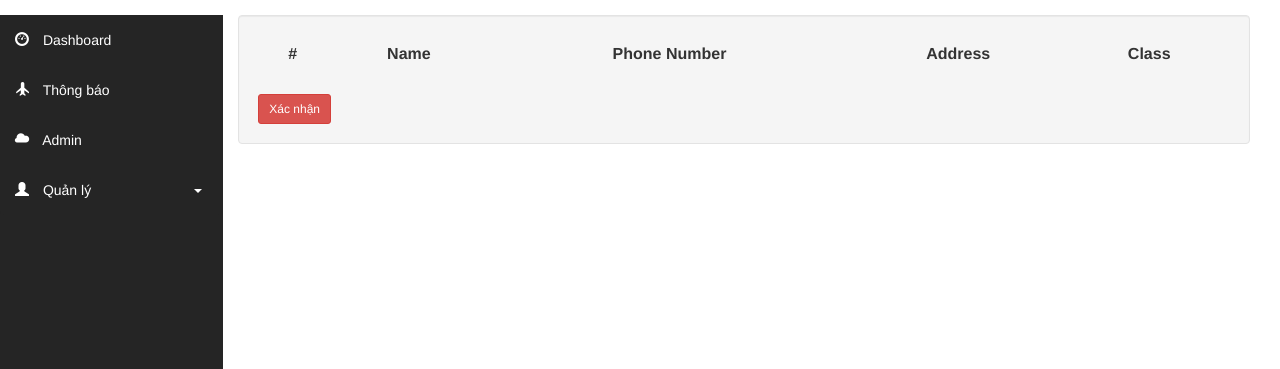
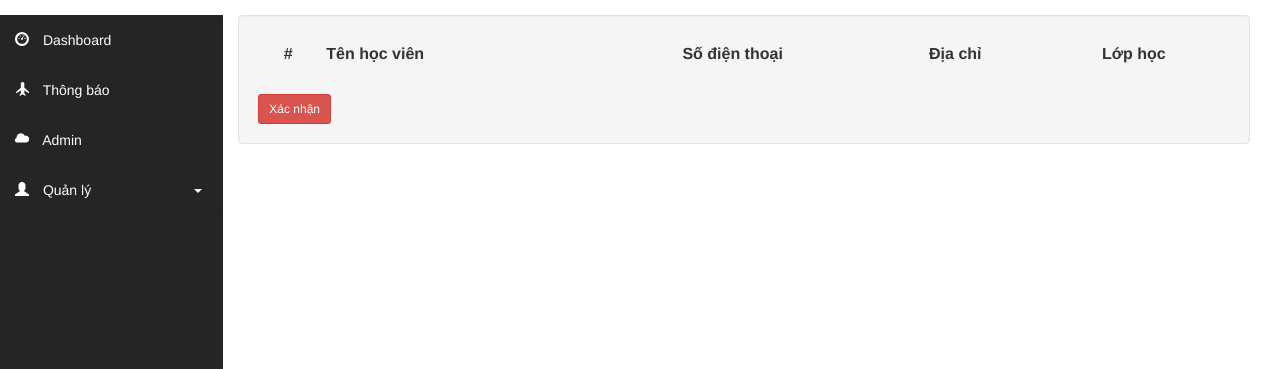
Before and after one commit to MrVu/School-Management, a Flask app: page /admin/newattendance/1 in a window 1280 px wide. Shown: the part 51-420 px from the top of the page. Run offline with Flask 2, Linux system fonts and the light colour scheme; the visitor is signed in with stand-in values (Sample User, id 1); data comes from the database, SQL or seed files in the repository; data that the repository does not hold is empty; some libraries are stand-ins or nearby versions.

Commit message:
change html

```diff
--- a/app/templates/admin/attendanceform.html
+++ b/app/templates/admin/attendanceform.html
@@ -6,17 +6,17 @@
             <thead class="thead-dark">
             <tr>
                 <th scope="col">#</th>
-                <th scope="col">Name</th>
-                <th scope="col">Phone Number</th>
-                <th scope="col">Address</th>
-                <th scope="col">Class</th>
+                <th scope="col" class="text-left">Tên học viên</th>
+                <th scope="col">Số điện thoại</th>
+                <th scope="col">Địa chỉ</th>
+                <th scope="col">Lớp học</th>
             </tr>
             </thead>
             <tbody>
             {% for student in students %}
             <tr>
                 <th scope="row">{{student.id}}</th>
-                <td>{{student.name}}</td>
+                <td class="text-left">{{student.name}}</td>
                 <td>{{student.phone_number}}</td>
                 <td>{{ student.address }}</td>
                 <td>{{ student.subject.name }}</td>
--- a/app/templates/admin/subjects.html
+++ b/app/templates/admin/subjects.html
@@ -5,7 +5,7 @@
   <thead class="thead-dark">
     <tr>
       <th scope="col">#</th>
-      <th scope="col">Tên lớp</th>
+      <th scope="col" class="text-left">Tên lớp</th>
       <th scope="col">Sĩ số</th>
       <th scope="col">Giáo viên phụ trách</th>
     </tr>
@@ -14,7 +14,7 @@
   {% for subject in subjects %}
     <tr>
       <th scope="row">{{subject.id}}</th>
-      <td>{{subject.name}}</td>
+      <td class="text-left">{{subject.name}}</td>
       <td>{{ Student.query.filter(Student.subject_id== subject.id).count() }}</td>
       <td>{{ subject.teacher.username }}</td>
       <td>
--- a/app/templates/admin/users.html
+++ b/app/templates/admin/users.html
@@ -13,7 +13,7 @@
         <thead class="thead-dark">
         <tr>
             <th scope="col">#</th>
-            <th scope="col">Name</th>
+            <th scope="col" class="text-left">Name</th>
             <th scope="col">Email</th>
             <th scope="col">Role</th>
         </tr>
@@ -22,7 +22,7 @@
         {% for user in users %}
         <tr>
             <th scope="row">{{user.id}}</th>
-            <td>{{user.username}}</td>
+            <td class="text-left">{{user.username}}</td>
             <td>{{user.email}}</td>
             <td>{{user.role.name }}</td>
             <td>
```
Also changed, not shown: app/templates/admin/attendances.html (+5 -5 lines).
